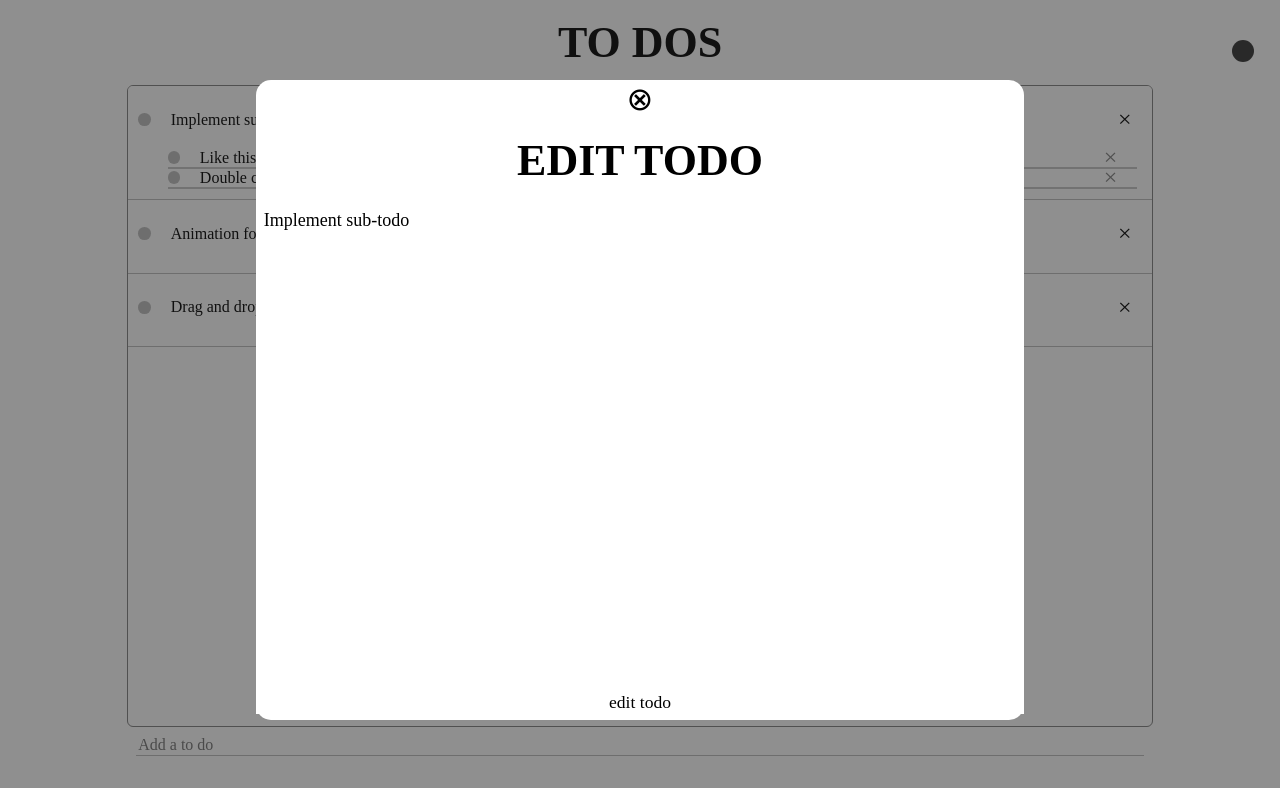
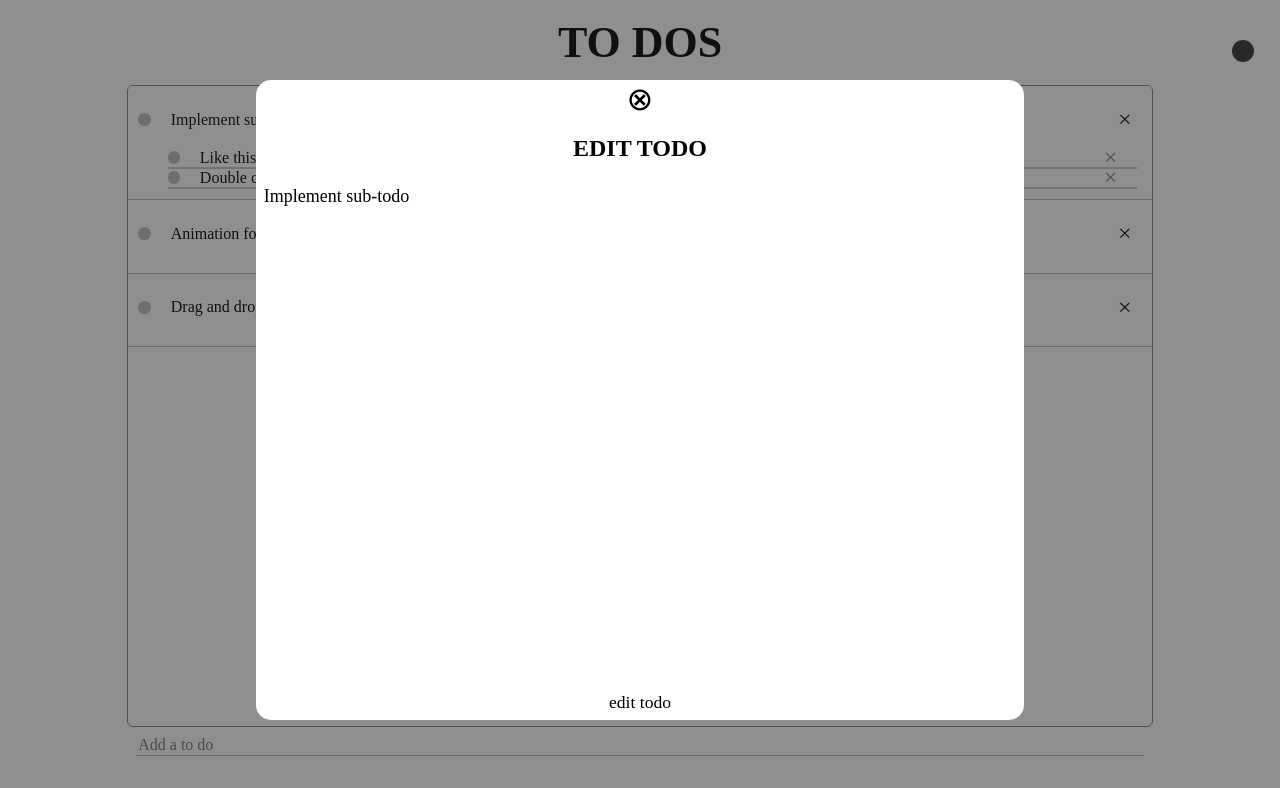
Before and after one commit to tootboi/React-ToDoApp, a React (Create React App) app: page / in a window 1280 px wide. Both pictures are taken after a click on the element "Implement sub-todo". Shown: the top 788 px of the page. Built offline with nearby package versions, Linux system fonts and the light colour scheme.

Commit message:
minor ui improvements

```diff
--- a/src/components/AddSubTodo.js
+++ b/src/components/AddSubTodo.js
@@ -20,10 +20,10 @@ const AddSubTodo = ({id}) => {
     return (
         <div className="overlay" style={{ background: theme.bgColor, color: theme.todoColor}}>
             <div className="closeBtn" onClick={overlayOff}>&otimes;</div>
-            <h1>create sub-todo</h1>
+            <h2>create sub-todo</h2>
             <form action="" onSubmit={createSubTodo}>
                 <textarea name="newTodo" id="" cols="30" rows="10" value={newTodo} onChange={(e) => setTodo(e.target.value)} required style={{color: theme.todoColor}}></textarea>
-                <input type="submit" value="create sub-todo" style={{ background: theme.bgColor, color: theme.todoColor}}/>
+                <input type="submit" value="create sub-todo" style={{color: theme.todoColor}}/>
             </form>
         </div>
     );
--- a/src/components/SubTodoOverlay.js
+++ b/src/components/SubTodoOverlay.js
@@ -19,10 +19,10 @@ const SubTodoOverlay = ({todo, mainId}) => {
     return (
         <div className="overlay" style={{ background: theme.bgColor, color: theme.todoColor}}>
             <div className="closeBtn" onClick={overlayOff}>&otimes;</div>
-            <h1>edit sub-todo</h1>
+            <h2>edit sub-todo</h2>
             <form action="" onSubmit={editTodo}>
                 <textarea name="newTodo" id="" cols="30" rows="10" value={newTodo} onChange={(e) => setTodo(e.target.value)} required style={{color: theme.todoColor}}></textarea>
-                <input type="submit" value="edit sub-todo" style={{ background: theme.bgColor, color: theme.todoColor}}/>
+                <input type="submit" value="edit sub-todo" style={{color: theme.todoColor}}/>
             </form>
         </div>
     );
--- a/src/components/TodoOverlay.js
+++ b/src/components/TodoOverlay.js
@@ -19,10 +19,10 @@ const TodoOverlay = ({todo}) => {
     return (
         <div className="overlay" style={{ background: theme.bgColor, color: theme.todoColor}}>
             <div className="closeBtn" onClick={overlayOff}>&otimes;</div>
-            <h1>edit todo</h1>
+            <h2>edit todo</h2>
             <form action="" onSubmit={editTodo}>
                 <textarea name="newTodo" id="" cols="30" rows="10" value={newTodo} onChange={(e) => setTodo(e.target.value)} required style={{color: theme.todoColor}}></textarea>
-                <input type="submit" value="edit todo" style={{ background: theme.bgColor, color: theme.todoColor}}/>
+                <input type="submit" value="edit todo" style={{color: theme.todoColor}}/>
             </form>
         </div>
     );
--- a/src/index.css
+++ b/src/index.css
@@ -25,6 +25,14 @@ html, body {
 
 h1 {
     font-size: 5.5vh;
+    text-align: center;
+    text-transform: uppercase;
+    padding: 2.1vh;
+    margin: 0;
+}
+
+h2 {
+    font-size: 1.5em;
     text-align: center;
     text-transform: uppercase;
     padding: 2.1vh;
@@ -63,6 +71,11 @@ input:focus {
     margin: auto;
     border: 1.5px solid gray;
     border-radius: 6px;
+    scrollbar-width: none;
+}
+
+.container::-webkit-scrollbar {
+    display: none;
 }
 
 .todo {
```
